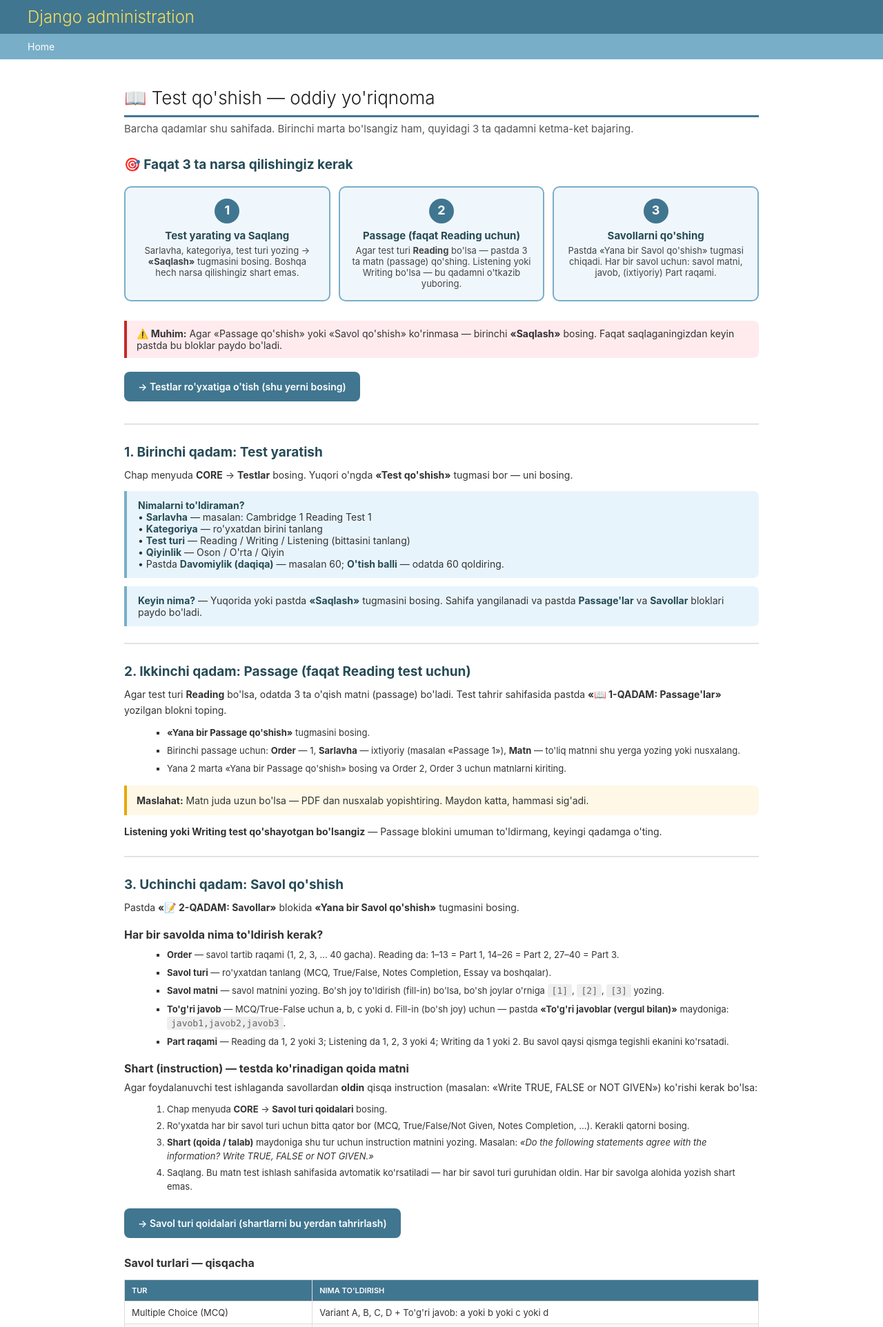
After one commit to Mirzohid2001/ielts-sistem, a Django app: page /admin/yoriqnoma/ in a window 1280 px wide. The commit adds this page. Shown: the top 1924 px of the page at 69% size. Run offline with Django 4.2, Linux system fonts and the light colour scheme; the visitor is signed in with stand-in values (Sample User, id 1).

Commit message:
o'shal damlar

```diff
--- a/config/urls.py
+++ b/config/urls.py
@@ -19,7 +19,10 @@ from django.urls import path, include
 from django.conf import settings
 from django.conf.urls.static import static
 
+from core.views import admin_toliq_yoriqnoma
+
 urlpatterns = [
+    path('admin/yoriqnoma/', admin_toliq_yoriqnoma, name='admin_toliq_yoriqnoma'),
     path('admin/', admin.site.urls),
     path('accounts/', include('accounts.urls')),
     path('', include('core.urls')),
--- a/core/views.py
+++ b/core/views.py
@@ -1,9 +1,10 @@
 from django.shortcuts import render, get_object_or_404, redirect
 from django.contrib.auth.decorators import login_required
+from django.contrib.admin.views.decorators import staff_member_required
 from django.contrib.auth.models import User
 from django.contrib import messages
 from django.http import JsonResponse, HttpResponse
-from django.db.models import Count, Avg, Q, Sum, Max, Min, Case, When, IntegerField
+from django.db.models import Count, Avg, Q, Sum, Max, Min, Case, When, IntegerField, F
 from django.core.paginator import Paginator
 from django.utils import timezone
 from django.urls import reverse
@@ -14,7 +15,7 @@ from calendar import monthrange
 import json
 import re
 from .models import (
-    Category, VideoLesson, Test, Question,
+    Category, VideoLesson, Test, Question, QuestionTypeRule,
     UserTestResult, UserTestAnswer, UserVideoProgress, UserActivity,
     Bookmark, StudyStreak, VideoNote, VideoRating,
     VideoComment, VideoPlaylist, PlaylistVideo, FlashcardSet, Flashcard
@@ -871,6 +872,7 @@ def test_take(request, pk):
         part_groups[-1]['cards'].append(card)
         part_groups[-1]['end_order'] = card['question'].order
 
+    type_shart_map = {r.question_type: (r.shart_text or '').strip() for r in QuestionTypeRule.objects.all()}
     for pg in part_groups:
         pg['question_count'] = len(pg['cards'])
         pg['slug'] = f"part-{pg['part_number']}"
@@ -920,6 +922,26 @@ def test_take(request, pk):
         else:
             pg['range_label'] = f"{pg['start_order']}-{pg['end_order']}" if pg['start_order'] != pg['end_order'] else str(pg['start_order'])
 
+        # Savol turi bo'yicha guruhlash: har bir turdan oldin shart (QuestionTypeRule) ko'rsatiladi
+        type_blocks = []
+        for card in pg['cards']:
+            q_type = card['question'].question_type
+            if type_blocks and type_blocks[-1]['question_type'] == q_type:
+                type_blocks[-1]['cards'].append(card)
+            else:
+                type_blocks.append({
+                    'question_type': q_type,
+                    'shart_text': type_shart_map.get(q_type, ''),
+                    'cards': [card],
+                    'start_order': card['question'].order,
+                    'end_order': card['question'].order,
+                })
+            if type_blocks:
+                type_blocks[-1]['end_order'] = card['question'].order
+        if not type_blocks and pg['cards']:
+            type_blocks = [{'question_type': '', 'shart_text': '', 'cards': pg['cards'], 'start_order': pg['cards'][0]['question'].order, 'end_order': pg['cards'][-1]['question'].order}]
+        pg['type_blocks'] = type_blocks
+
     current_question = questions[0] if questions else None
     # "Questions 1-10" yoki "Questions 1-7" ko'rsatish uchun
     first_pg = part_groups[0] if part_groups else {}
@@ -1283,12 +1305,13 @@ def profile(request):
 
     completed_results = test_results
 
-    # Statistika
+    # Statistika (o'tgan testlar — har testning o'z passing_score bo'yicha)
+    completed_list = list(completed_results.select_related('test'))
     stats = {
-        'total_tests': completed_results.count(),
+        'total_tests': len(completed_list),
         'total_videos': video_progress.count(),
         'average_score': completed_results.aggregate(Avg('percentage'))['percentage__avg'] or 0,
-        'passed_tests': completed_results.filter(percentage__gte=60).count(),
+        'passed_tests': sum(1 for r in completed_list if r.is_passed()),
         'current_streak': current_streak,
         'total_bookmarks': Bookmark.objects.filter(user=request.user).count(),
     }
@@ -1890,18 +1913,19 @@ def analytics(request):
 
     test_results = test_results_query.select_related('test', 'test__category')
 
-    # Asosiy statistika
-    total_tests = test_results.count()
+    # Asosiy statistika (o'tdi — har testning passing_score bo'yicha)
+    test_results_list = list(test_results.select_related('test'))
+    total_tests = len(test_results_list)
     avg_score = test_results.aggregate(Avg('percentage'))['percentage__avg'] or 0
-    passed_tests = test_results.filter(percentage__gte=60).count()
+    passed_tests = sum(1 for r in test_results_list if r.is_passed())
     failed_tests = total_tests - passed_tests
 
-    # Kategoriya bo'yicha natijalar
+    # Kategoriya bo'yicha natijalar (o'tdi — har testning passing_score bo'yicha)
     category_performance = test_results.values('test__category__name').annotate(
         count=Count('id'),
         avg_score=Avg('percentage'),
-        passed=Count('id', filter=Q(percentage__gte=60)),
-        failed=Count('id', filter=Q(percentage__lt=60))
+        passed=Count('id', filter=Q(percentage__gte=F('test__passing_score'))),
+        failed=Count('id', filter=Q(percentage__lt=F('test__passing_score')))
     ).order_by('-avg_score')
 
     # Test turlari bo'yicha natijalar
@@ -2158,3 +2182,9 @@ def monthly_report(request):
         'study_days': study_days,
     }
     return render(request, 'core/monthly_report.html', context)
+
+
+@staff_member_required
+def admin_toliq_yoriqnoma(request):
+    """Admin uchun bitta sahifada to'liq yo'riqnoma — Test, Part, Savol qo'shish."""
+    return render(request, 'admin/core/toliq_yoriqnoma.html')
--- /dev/null
+++ b/templates/admin/core/toliq_yoriqnoma.html
@@ -0,0 +1,160 @@
+{% extends "admin/base_site.html" %}
+{% load i18n static %}
+
+{% block title %}To'liq yo'riqnoma — Test qo'shish{% endblock %}
+
+{% block extrastyle %}
+{{ block.super }}
+<style>
+    .guide-page { max-width: 920px; margin: 0 auto; padding: 20px 30px 60px; font-family: -apple-system, BlinkMacSystemFont, 'Segoe UI', Roboto, sans-serif; }
+    .guide-page h1 { color: #1a1a1a; font-size: 26px; margin-bottom: 6px; border-bottom: 3px solid #417690; padding-bottom: 10px; }
+    .guide-page .subtitle { color: #555; font-size: 15px; margin-bottom: 24px; line-height: 1.5; }
+    .guide-page h2 { color: #264b56; font-size: 19px; margin-top: 28px; margin-bottom: 10px; }
+    .guide-page h3 { color: #333; font-size: 16px; margin-top: 18px; margin-bottom: 6px; }
+    .guide-page p { line-height: 1.65; color: #333; margin-bottom: 10px; }
+    .guide-page ul, .guide-page ol { margin: 8px 0 14px 22px; line-height: 1.65; }
+    .guide-page li { margin-bottom: 4px; }
+    .guide-page .step { background: #e8f4fc; border-left: 4px solid #79aec8; padding: 12px 16px; margin: 12px 0; border-radius: 0 8px 8px 0; }
+    .guide-page .step strong { color: #264b56; }
+    .guide-page .big-steps { display: flex; gap: 12px; flex-wrap: wrap; margin: 20px 0 28px; }
+    .guide-page .big-step { flex: 1; min-width: 200px; background: #f0f7fc; border: 2px solid #79aec8; border-radius: 10px; padding: 16px; text-align: center; }
+    .guide-page .big-step .num { display: inline-block; width: 36px; height: 36px; line-height: 34px; background: #417690; color: white; font-weight: 700; font-size: 18px; border-radius: 50%; margin-bottom: 8px; }
+    .guide-page .big-step .title { font-weight: 700; color: #264b56; font-size: 15px; }
+    .guide-page .big-step .text { font-size: 13px; color: #444; margin-top: 4px; }
+    .guide-page table { width: 100%; border-collapse: collapse; margin: 14px 0; font-size: 14px; }
+    .guide-page th, .guide-page td { border: 1px solid #ddd; padding: 8px 10px; text-align: left; }
+    .guide-page th { background: #417690; color: white; }
+    .guide-page tr:nth-child(even) { background: #f9f9f9; }
+    .guide-page .tip { background: #fff8e6; border-left: 4px solid #e6a800; padding: 10px 14px; margin: 12px 0; border-radius: 0 8px 8px 0; }
+    .guide-page .warn { background: #ffebee; border-left: 4px solid #c62828; padding: 10px 14px; margin: 12px 0; border-radius: 0 8px 8px 0; }
+    .guide-page .link-btn { display: inline-block; background: #417690; color: white !important; padding: 10px 20px; border-radius: 8px; text-decoration: none; font-weight: 600; margin: 8px 8px 8px 0; font-size: 14px; }
+    .guide-page .link-btn:hover { background: #264b56; color: white; }
+    .guide-page hr { border: none; border-top: 1px solid #ddd; margin: 24px 0; }
+    .guide-page .quick-help { background: #f5f5f5; border: 1px solid #ddd; border-radius: 8px; padding: 14px 18px; margin: 18px 0; }
+    .guide-page .quick-help strong { color: #264b56; }
+    .guide-page code { background: #eee; padding: 2px 6px; border-radius: 3px; font-size: 13px; }
+</style>
+{% endblock %}
+
+{% block content %}
+<div class="guide-page">
+    <h1>📖 Test qo'shish — oddiy yo'riqnoma</h1>
+    <p class="subtitle">Barcha qadamlar shu sahifada. Birinchi marta bo'lsangiz ham, quyidagi 3 ta qadamni ketma-ket bajaring.</p>
+
+    <!-- 3 ta asosiy qadam — vizual -->
+    <h2>🎯 Faqat 3 ta narsa qilishingiz kerak</h2>
+    <div class="big-steps">
+        <div class="big-step">
+            <div class="num">1</div>
+            <div class="title">Test yarating va Saqlang</div>
+            <div class="text">Sarlavha, kategoriya, test turi yozing → <strong>«Saqlash»</strong> tugmasini bosing. Boshqa hech narsa qilishingiz shart emas.</div>
+        </div>
+        <div class="big-step">
+            <div class="num">2</div>
+            <div class="title">Passage (faqat Reading uchun)</div>
+            <div class="text">Agar test turi <strong>Reading</strong> bo'lsa — pastda 3 ta matn (passage) qo'shing. Listening yoki Writing bo'lsa — bu qadamni o'tkazib yuboring.</div>
+        </div>
+        <div class="big-step">
+            <div class="num">3</div>
+            <div class="title">Savollarni qo'shing</div>
+            <div class="text">Pastda «Yana bir Savol qo'shish» tugmasi chiqadi. Har bir savol uchun: savol matni, javob, (ixtiyoriy) Part raqami.</div>
+        </div>
+    </div>
+
+    <div class="warn">
+        <strong>⚠️ Muhim:</strong> Agar «Passage qo'shish» yoki «Savol qo'shish» ko'rinmasa — birinchi <strong>«Saqlash»</strong> bosing. Faqat saqlaganingizdan keyin pastda bu bloklar paydo bo'ladi.
+    </div>
+
+    <p><a href="{% url 'admin:core_test_changelist' %}" class="link-btn">→ Testlar ro'yxatiga o'tish (shu yerni bosing)</a></p>
+
+    <hr>
+
+    <h2>1. Birinchi qadam: Test yaratish</h2>
+    <p>Chap menyuda <strong>CORE</strong> → <strong>Testlar</strong> bosing. Yuqori o'ngda <strong>«Test qo'shish»</strong> tugmasi bor — uni bosing.</p>
+    <div class="step">
+        <strong>Nimalarni to'ldiraman?</strong><br>
+        • <strong>Sarlavha</strong> — masalan: Cambridge 1 Reading Test 1<br>
+        • <strong>Kategoriya</strong> — ro'yxatdan birini tanlang<br>
+        • <strong>Test turi</strong> — Reading / Writing / Listening (bittasini tanlang)<br>
+        • <strong>Qiyinlik</strong> — Oson / O'rta / Qiyin<br>
+        • Pastda <strong>Davomiylik (daqiqa)</strong> — masalan 60; <strong>O'tish balli</strong> — odatda 60 qoldiring.
+    </div>
+    <div class="step">
+        <strong>Keyin nima?</strong> — Yuqorida yoki pastda <strong>«Saqlash»</strong> tugmasini bosing. Sahifa yangilanadi va pastda <strong>Passage'lar</strong> va <strong>Savollar</strong> bloklari paydo bo'ladi.
+    </div>
+
+    <hr>
+
+    <h2>2. Ikkinchi qadam: Passage (faqat Reading test uchun)</h2>
+    <p>Agar test turi <strong>Reading</strong> bo'lsa, odatda 3 ta o'qish matni (passage) bo'ladi. Test tahrir sahifasida pastda <strong>«📖 1-QADAM: Passage'lar»</strong> yozilgan blokni toping.</p>
+    <ul>
+        <li><strong>«Yana bir Passage qo'shish»</strong> tugmasini bosing.</li>
+        <li>Birinchi passage uchun: <strong>Order</strong> — 1, <strong>Sarlavha</strong> — ixtiyoriy (masalan «Passage 1»), <strong>Matn</strong> — to'liq matnni shu yerga yozing yoki nusxalang.</li>
+        <li>Yana 2 marta «Yana bir Passage qo'shish» bosing va Order 2, Order 3 uchun matnlarni kiriting.</li>
+    </ul>
+    <p class="tip"><strong>Maslahat:</strong> Matn juda uzun bo'lsa — PDF dan nusxalab yopishtiring. Maydon katta, hammasi sig'adi.</p>
+    <p><strong>Listening yoki Writing test qo'shayotgan bo'lsangiz</strong> — Passage blokini umuman to'ldirmang, keyingi qadamga o'ting.</p>
+
+    <hr>
+
+    <h2>3. Uchinchi qadam: Savol qo'shish</h2>
+    <p>Pastda <strong>«📝 2-QADAM: Savollar»</strong> blokida <strong>«Yana bir Savol qo'shish»</strong> tugmasini bosing.</p>
+
+    <h3>Har bir savolda nima to'ldirish kerak?</h3>
+    <ul>
+        <li><strong>Order</strong> — savol tartib raqami (1, 2, 3, … 40 gacha). Reading da: 1–13 = Part 1, 14–26 = Part 2, 27–40 = Part 3.</li>
+        <li><strong>Savol turi</strong> — ro'yxatdan tanlang (MCQ, True/False, Notes Completion, Essay va boshqalar).</li>
+        <li><strong>Savol matni</strong> — savol matnini yozing. Bo'sh joy to'ldirish (fill-in) bo'lsa, bo'sh joylar o'rniga <code>[1]</code>, <code>[2]</code>, <code>[3]</code> yozing.</li>
+        <li><strong>To'g'ri javob</strong> — MCQ/True-False uchun a, b, c yoki d. Fill-in (bo'sh joy) uchun — pastda <strong>«To'g'ri javoblar (vergul bilan)»</strong> maydoniga: <code>javob1,javob2,javob3</code>.</li>
+        <li><strong>Part raqami</strong> — Reading da 1, 2 yoki 3; Listening da 1, 2, 3 yoki 4; Writing da 1 yoki 2. Bu savol qaysi qismga tegishli ekanini ko'rsatadi.</li>
+    </ul>
+
+    <h3>Shart (instruction) — testda ko'rinadigan qoida matni</h3>
+    <p>Agar foydalanuvchi test ishlaganda savollardan <strong>oldin</strong> qisqa instruction (masalan: «Write TRUE, FALSE or NOT GIVEN») ko'rishi kerak bo'lsa:</p>
+    <ol>
+        <li>Chap menyuda <strong>CORE</strong> → <strong>Savol turi qoidalari</strong> bosing.</li>
+        <li>Ro'yxatda har bir savol turi uchun bitta qator bor (MCQ, True/False/Not Given, Notes Completion, …). Kerakli qatorni bosing.</li>
+        <li><strong>Shart (qoida / talab)</strong> maydoniga shu tur uchun instruction matnini yozing. Masalan: <em>«Do the following statements agree with the information? Write TRUE, FALSE or NOT GIVEN.»</em></li>
+        <li>Saqlang. Bu matn test ishlash sahifasida avtomatik ko'rsatiladi — har bir savol turi guruhidan oldin. Har bir savolga alohida yozish shart emas.</li>
+    </ol>
+    <p><a href="{% url 'admin:core_questiontyperule_changelist' %}" class="link-btn">→ Savol turi qoidalari (shartlarni bu yerdan tahrirlash)</a></p>
+
+    <h3>Savol turlari — qisqacha</h3>
+    <table>
+        <thead>
+            <tr><th>Tur</th><th>Nima to'ldirish</th></tr>
+        </thead>
+        <tbody>
+            <tr><td>Multiple Choice (MCQ)</td><td>Variant A, B, C, D + To'g'ri javob: a yoki b yoki c yoki d</td></tr>
+            <tr><td>True / False</td><td>A=True, B=False. To'g'ri javob: a yoki b</td></tr>
+            <tr><td>True / False / Not Given</td><td>A=True, B=False, C=Not Given. To'g'ri javob: a, b yoki c</td></tr>
+            <tr><td>Yes / No / Not Given</td><td>Shu formatda variantlar + To'g'ri javob</td></tr>
+            <tr><td>Bo'sh joy (Fill, Summary, Notes, Sentence)</td><td>Savol matnida [1], [2], [3]. To'g'ri javoblar: vergul bilan — <code>soz1,soz2,soz3</code></td></tr>
+            <tr><td>Short answer</td><td>To'g'ri javob yoki vergul bilan bir nechta</td></tr>
+            <tr><td>Matching (Headings, Features, Info)</td><td>Matching itemlar: har satr <code>1|Paragraph A</code>. Matching variantlar: <code>A|Matn</code>. To'g'ri javob: <code>1:A</code> (har satr)</td></tr>
+            <tr><td>Essay (Writing)</td><td>Savol matnida to'liq task va diagram tavsifi. Ball ixtiyoriy.</td></tr>
+        </tbody>
+    </table>
+
+    <hr>
+
+    <h2>4. Listening va Writing</h2>
+    <ul>
+        <li><strong>Listening:</strong> Test qo'shishda <strong>Audio fayl (MP3)</strong> yuklang. Passage kerak emas. Savollar Order 1–40, Part 1–4.</li>
+        <li><strong>Writing:</strong> Passage va audio kerak emas. Savollar 2 ta: Order 1 = Task 1, Order 2 = Task 2. Savol turi — Essay. Savol matnida to'liq task yozing.</li>
+    </ul>
+
+    <hr>
+
+    <h2>❓ Tez yordam (muammo bo'lsa)</h2>
+    <div class="quick-help">
+        <p><strong>«Passage qo'shish» yoki «Savol qo'shish» ko'rinmayapti.</strong><br>→ Avval asosiy ma'lumotlarni to'ldirib <strong>«Saqlash»</strong> bosing. Keyin pastda bloklar chiqadi.</p>
+        <p><strong>Part qanday belgilash kerak?</strong><br>→ Har bir savol formida <strong>Part raqami</strong> maydoniga 1, 2 yoki 3 (Reading), yoki 1–4 (Listening), yoki 1–2 (Writing) yozing.</p>
+        <p><strong>Bo'sh joy to'ldirishda to'g'ri javob qanday?</strong><br>→ «To'g'ri javoblar (vergul bilan)» maydonida: <code>birinchijavob,ikkinchijavob,uchinchijavob</code>. Savol matnida bo'sh joylar <code>[1]</code>, <code>[2]</code>, <code>[3]</code> bo'lishi kerak.</p>
+        <p><strong>Matching qanday to'ldiriladi?</strong><br>→ Matching itemlar: har satr <code>1|Paragraph A</code>. Matching variantlar: <code>A|Heading matni</code>. To'g'ri javob: <code>1:A</code> (har qator alohida).</p>
+        <p><strong>Testda instruction (shart) ko'rinishi kerak edi, ko'rinmayapti.</strong><br>→ CORE → <strong>Savol turi qoidalari</strong> → shu savol turi qatorini oching → <strong>Shart</strong> maydoniga matn yozing va Saqlang.</p>
+    </div>
+
+    <p><a href="{% url 'admin:core_test_changelist' %}" class="link-btn">← Testlar ro'yxatiga qaytish</a></p>
+</div>
+{% endblock %}
```
Also changed, not shown: core/admin.py (+42 -1 lines), core/models.py (+31 -50 lines), core/static/core/js/question_admin.js (+35 -0 lines), templates/admin/core/question/change_form.html (added, +7 -0 lines), templates/admin/core/test/change_form.html (+8 -6 lines), templates/admin/custom_index.html (+11 -0 lines), templates/core/tests/take.html (+36 -34 lines), core/migrations/0009_questiontyperule.py (added), core/migrations/0010_populate_question_type_rules.py (added).
